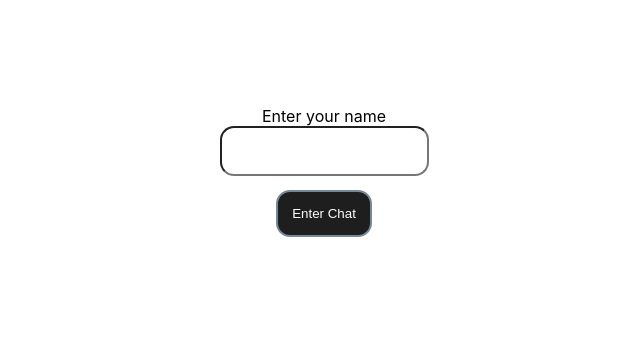
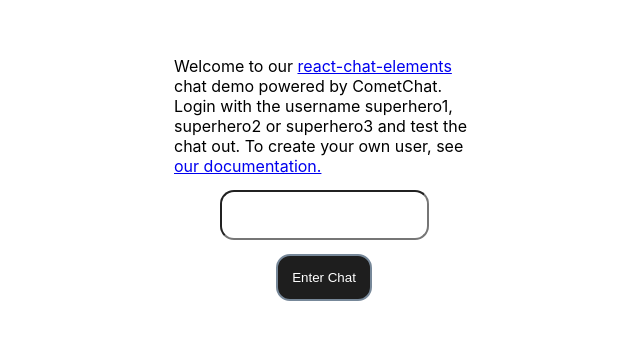
Before and after one commit to cometchat-pro-tutorials/react-chat-elements-app, a React (Create React App) app: page / in a window 1280 px wide. Shown: the part 168-508 px from the top of the page, without its empty margins (316-956 px from the left). Built offline with nearby package versions, Linux system fonts and the light colour scheme; no server answers.

Commit message:
Updated login label content and styles.

```diff
--- a/src/components/Login/Login.css
+++ b/src/components/Login/Login.css
@@ -34,3 +34,10 @@
 .error {
   color: red;
 }
+
+label {
+  text-align: left;
+  width: 300px;
+  display: block;
+  margin: 14px;
+}
--- a/src/components/Login/Login.js
+++ b/src/components/Login/Login.js
@@ -32,7 +32,7 @@
                 usernames, e.g. "superhero1"
               </div>
             )}
-            <label htmlFor="username">Enter your name</label>
+            <label htmlFor="username">Welcome to our <a href="https://github.com/Detaysoft/react-chat-elements" target="_blank" rel="noreferrer noopener">react-chat-elements</a> chat demo powered by CometChat. Login with the username superhero1, superhero2 or superhero3 and test the chat out. To create your own user, see <a href="https://github.com/Detaysoft/react-chat-elements" target="_blank" rel="noreferrer noopener">our documentation.</a></label>
           </div>
           <input
             name="username"
```
